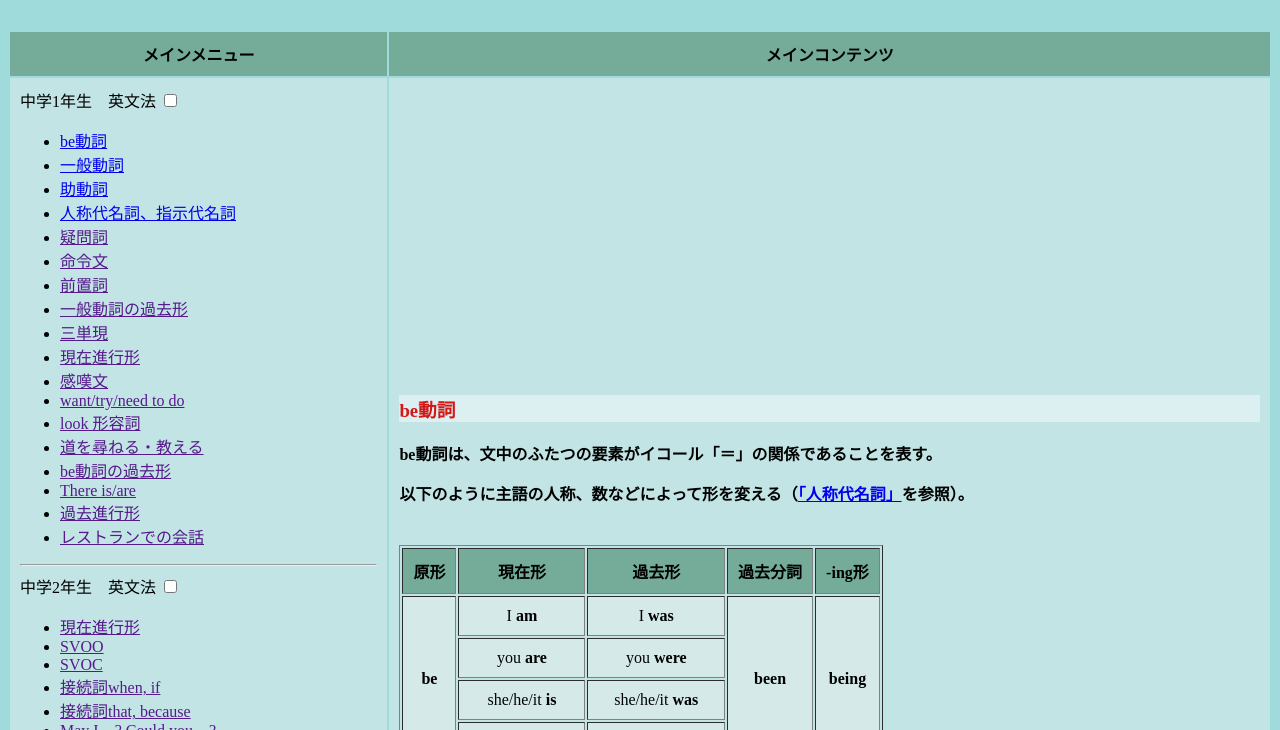
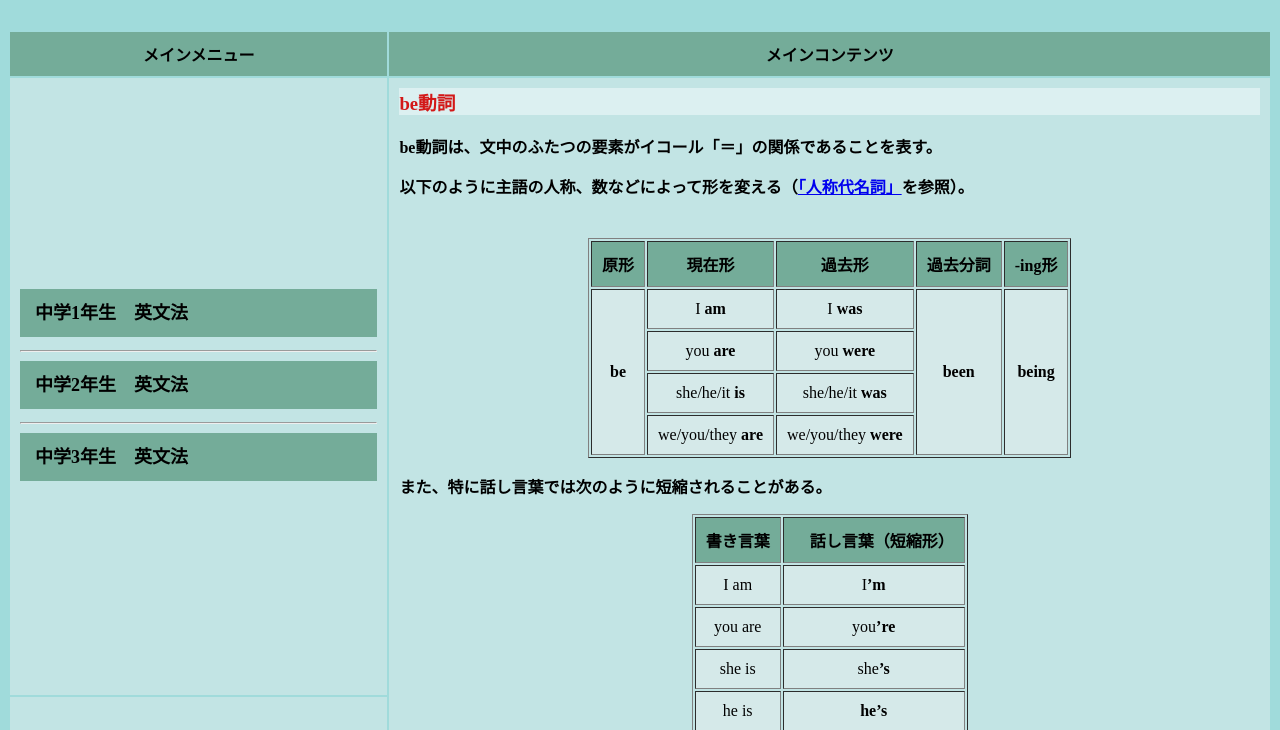
Before and after one commit to mshni/mshni.github.io, a plain HTML site: page be動詞.html in a window 1280 px wide. Shown: the part 65-795 px from the top of the page. Drawn offline with Linux system fonts and the light colour scheme.

Commit message:
Update mydesign.css

```diff
--- a/mydesign.css
+++ b/mydesign.css
@@ -1,7 +1,68 @@
 body {background-color:rgb(160, 219, 219);font-weight: bold;font-family: 'TsukuARdGothic-Regular','Times New Roman','Yu Gothic',sans-serif;}
+
 h1 {padding: 10px;}
 h2 {background-color: rgb(116, 172, 153);color: black;padding: 7px;}
 h3 {background-color:rgba(251, 253, 255, 0.45);color:rgba(210, 0, 0, 0.902)}
+
+/*表の設定*/
 th {background-color: rgb(116, 172, 153);color:black;padding:10px}
 td {background-color: rgba(239, 239, 239, 0.427);color: rgb(0, 0, 0);padding:10px}
-.hyou {background-color: rgba(7, 198, 45, 0.721);}   /*tdの部分をtd class="hyou"にすると、行のスタイルを変更できる*/
+table {margin: auto;}
+
+/*リンクするときの文字*/
+a{font-weight: bold;}
+
+/*お問い合わせ*/
+#a2{font-size:18px; background-color: rgba(91, 196, 196, 0.826); padding-left:15px; margin: auto;}
+
+/*アコーディオンメニューの設定*/
+div {font-size:18px ;font-weight: bold;font-family: 'TsukuARdGothic-Regular','Times New Roman','Yu Gothic',sans-serif;}
+.menu {max-width: 600px;}/*メニュー全体（div）の大きさ*/
+.menu a {
+    display: block;/*メニュー内の項目の見た目*/
+    padding: 8px;
+    text-decoration: none;/*メニュー内の項目の下線*/
+    color: #000;
+}
+
+input {display: none;}/*チェックボックスを隠す*/
+
+label {/*メニューのタイトルの設定*/
+    display: block;
+    margin: 0 0 4px 0;
+    padding : 15px;
+    line-height: 1;
+    color :rgb(0, 0, 0);
+    background : rgb(116, 172, 153);
+    cursor :pointer;/*カーソルを合わせると指で示すマークになる*/
+}
+
+.menu ul {/*チェックボックスを隠す*/
+    font-size: 17px;
+    margin: 0;
+    padding: 0;
+    background :rgba(239, 239, 239, 0.427);
+    list-style: none;max-width: 600px;
+}
+
+.menu li {
+    height: 0;
+    overflow: hidden;/*縮めて収まり切らない文章は非表示にする*/
+    -webkit-transition: all 0.5s;/*ブラウザごとに互換性を持たせる*/
+    -moz-transition: all 0.5s;
+    -o-transition: all 0.5s;
+    transition: all 0.5s;/*畳まれた状態と広げられた状態を滑らかに変化させる*/
+}
+
+#menu_bar01:checked ~ #links01 li,
+#menu_bar02:checked ~ #links02 li,
+#menu_bar03:checked ~ #links03 li {height: 40px;opacity: 1;}/*伸びる幅と透過（0~1）*/
+
+/* responxive for under 800px-wide*/
+@media screen and (max-width:800px){
+    h1 {font-size:24px;}
+    label {font-size:12px;}
+    .menu li{font-size: 11px;min-width: 140px;}
+    #a2 {font-size: 12px;}
+    #betable {font-size:10px;}
+}
```
